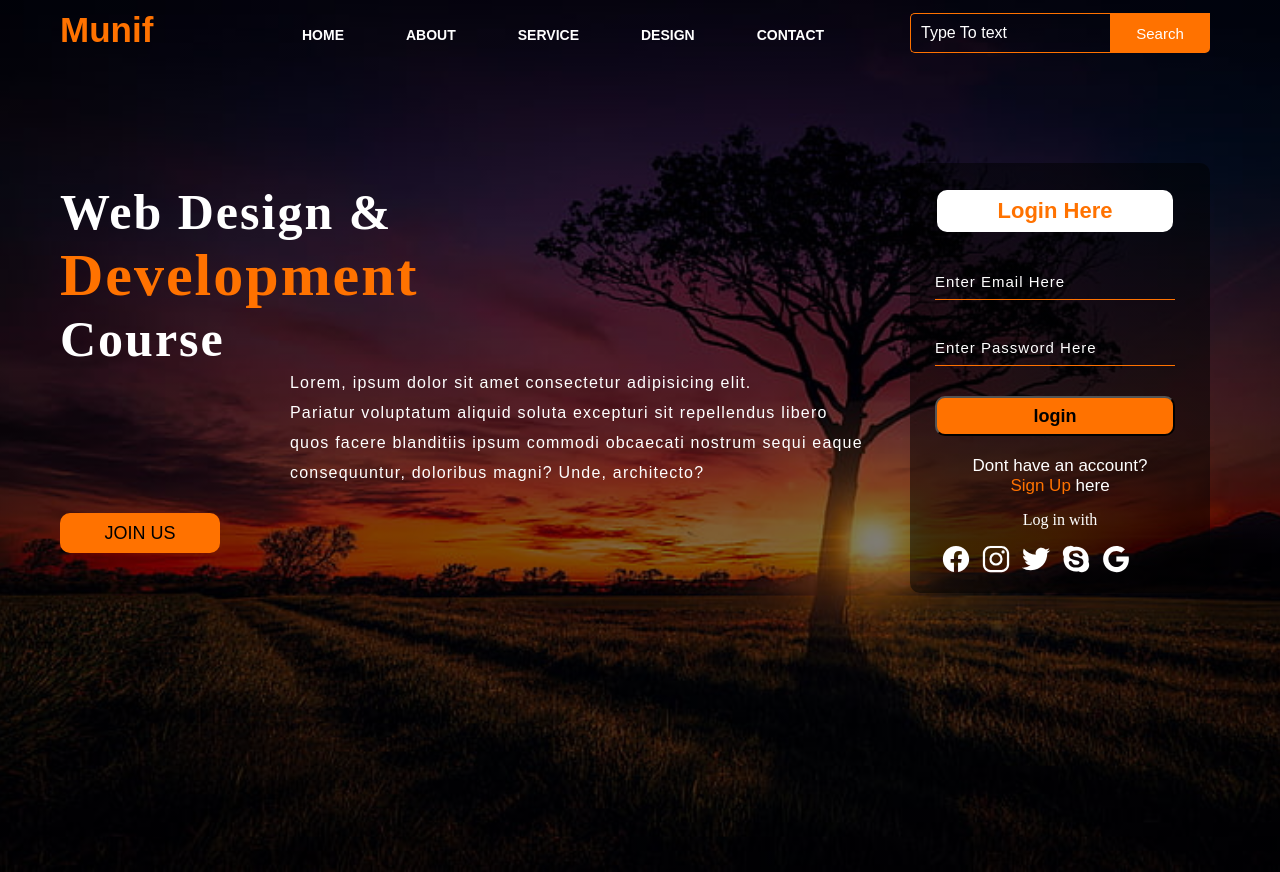
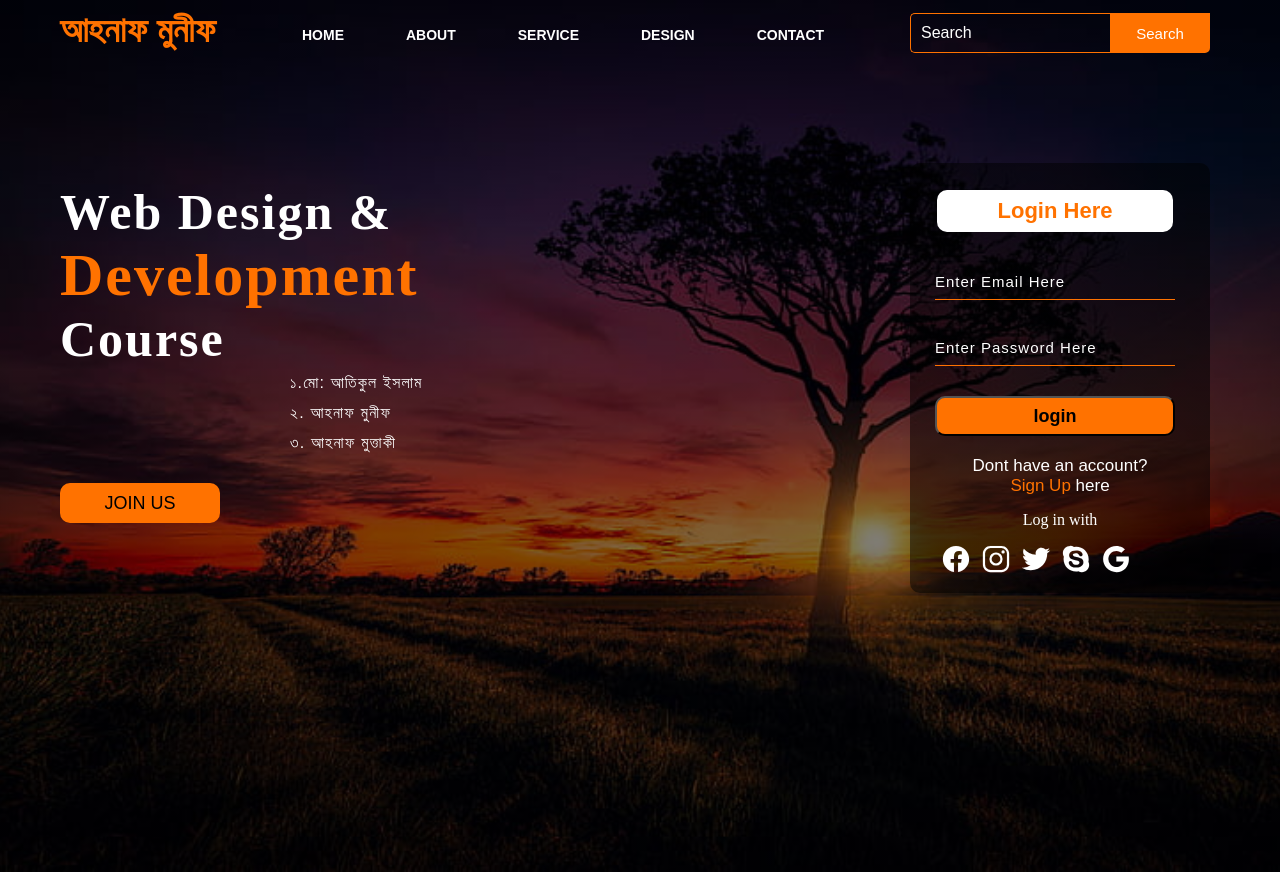
Before and after one commit to Ahnaf-Munif16216/design-web, a plain HTML site: page index.html in a window 1280 px wide. Drawn offline with nearby package versions, Linux system fonts and the light colour scheme.

Commit message:
Change names in content section of index.html
Updated the names in the content section to include new entries.

```diff
--- a/index.html
+++ b/index.html
@@ -8,7 +8,7 @@
     <div class="main">
         <div class="navbar">
             <div class="icon">
-                <h2 class="logo">Munif</h2>
+                <h2 class="logo">আহনাফ মুনীফ</h2>
             </div>
 
             <div class="menu">
@@ -22,13 +22,13 @@
             </div>
 
             <div class="search">
-                <input class="srch" type="search" name="" placeholder="Type To text">
+                <input class="srch" type="search" name="" placeholder="Search">
                 <a href="#"> <button class="btn">Search</button></a>
             </div>
         </div>
         <div class="content">
             <h1>Web Design & <br><span>Development</span> <br>Course</h1>
-            <p class="par">Lorem, ipsum dolor sit amet consectetur adipisicing elit. <br> Pariatur voluptatum aliquid soluta excepturi sit repellendus libero <br> quos facere blanditiis ipsum commodi obcaecati nostrum sequi eaque <br> consequuntur, doloribus magni? Unde, architecto?</p>
+            <p class="par">১.মো: আতিকুল ইসলাম <br> ২. আহনাফ মুনীফ  <br> ৩. আহনাফ মুত্তাকী</p>
 
             <button class="cn"><a href="#">JOIN US</a></button>
 
```
